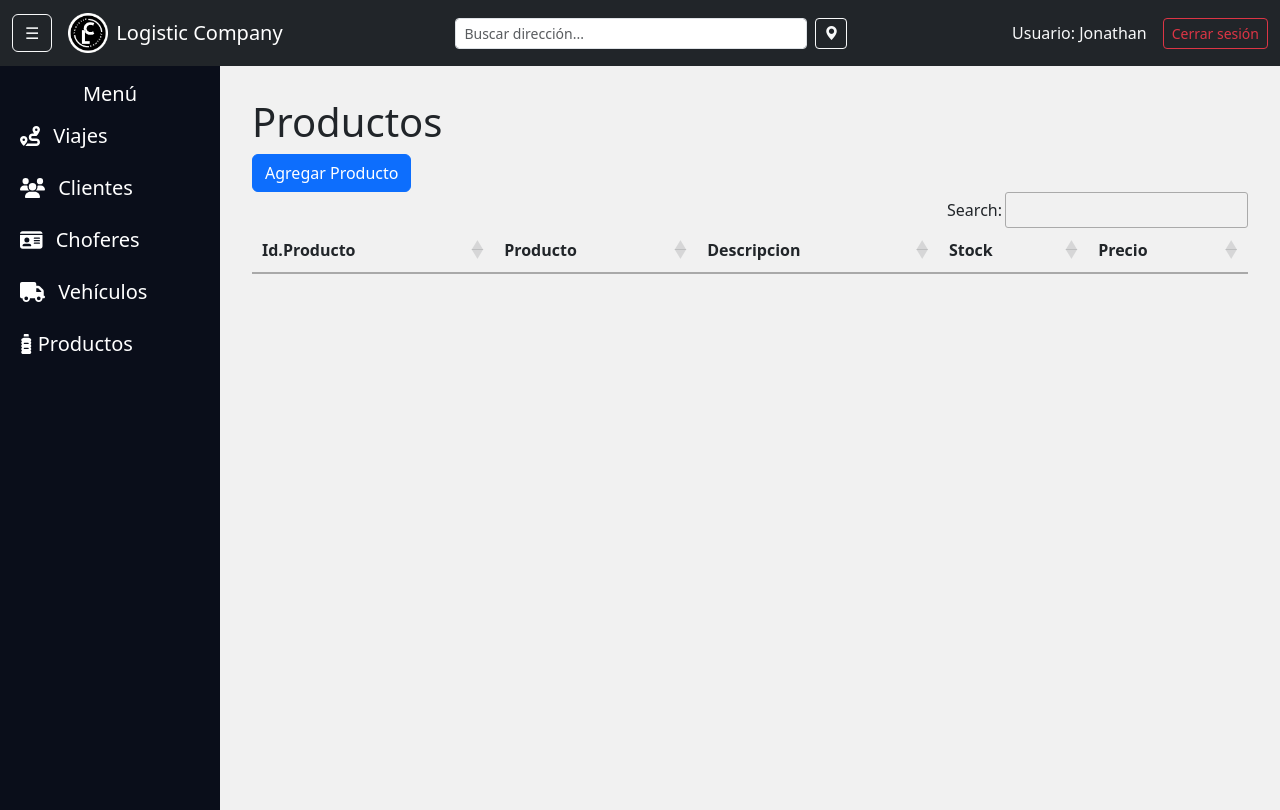
After one commit to NicolasAgustinDev/proyectologistica, a PHP site: page /productos.php in a window 1280 px wide. The commit adds this page. Run offline with PHP 8.4, Linux system fonts and the light colour scheme; a user stored in the database is signed in; lists and menus that the app fills with data are empty; some libraries are stand-ins or nearby versions.

Commit message:
Agregar funcionalidades para gestionar productos: implementar métodos en el modelo y controlador, y actualizar la vista para incluir agregar, modificar y eliminar productos.

```diff
--- /dev/null
+++ b/ProyectoLogistica/productos.php
@@ -0,0 +1,159 @@
+<?php require_once "sectores/parte_superior.php" ?>
+
+
+        <h1>Productos</h1>
+        <div class="btn-agregar-producto">
+            <button type="button" class="btn btn-primary" data-bs-toggle="modal" data-bs-target="#miModal" >Agregar Producto</button>
+        </div>
+        <table id="productos" class="display" style="width:100%">
+            <thead>
+                <tr>
+                    <th>Id.Producto</th>
+                    <th>Producto</th>
+                    <th>Descripcion</th>
+                    <th>Stock</th>
+                    <th>Precio</th>
+                </tr>
+            </thead>
+        </table>
+        <!-- MODAL -->
+        <div class="modal fade" id="miModal" tabindex="-1" aria-labelledby="exampleModalLabel" aria-hidden="true">
+            <div class="modal-dialog">
+                <div class="modal-content">
+                    <div class="modal-header">
+                        <h1 class="modal-title fs-5" id="exampleModalLabel">Agregar Producto</h1>
+                        <button type="button" class="btn-close" data-bs-dismiss="modal" aria-label="Close"></button>
+                    </div>
+                <div class="modal-body">
+                    <div>
+                        <form>
+                            <div>
+                                <input type="hidden" id="id_producto" name="id_producto">
+                                <div class="mb-3">
+                                    <label for="nombre">Nombre: </label>
+                                    <input type="text" id="nombre" name="nombre" placeholder="Ingrese el producto" required>
+                                </div>
+                                <div class="mb-3">
+                                    <label for="descripcion">Descripcion: </label>
+                                    <input type="text" id="descripcion" name="descripcion" placeholder="Ingrese la descripcion del producto " required>
+                                </div>
+                                <div class="mb-3">
+                                    <label for="stock">Stock: </label>
+                                    <input type="number" id="stock" name="stock" placeholder="Ingrese el stock del producto " required>
+                                </div>
+                                <div class="mb-3">
+                                    <label for="precio">Precio: </label>
+                                    <input type="number" id="precio" name="precio" placeholder="Ingrese el Precio del producto " required>
+                                </div>
+                            </div>
+                        </form>
+                    </div>
+                </div>
+                <div>
+                    <div class="modal-footer">
+                        <button type="button" class="btn btn-secondary" data-bs-dismiss="modal">Cerrar</button>
+                        <button type="button" class="btn btn-primary" id="btnguardar">Guardar</button>
+                    </div>
+                </div>
+            </div>
+        </div>
+
+        <!-- 1. jQuery primero -->
+        <script src="https://code.jquery.com/jquery-3.7.1.min.js"></script>
+        <!-- SweetAlert -->
+        <script src="https://cdn.jsdelivr.net/npm/sweetalert2@11"></script>
+        <!-- Bootstrap -->
+        <script src="https://cdn.jsdelivr.net/npm/bootstrap@5.3.3/dist/js/bootstrap.bundle.min.js"></script>
+        <!-- Data tables -->
+        <script src="//cdn.datatables.net/2.3.3/js/dataTables.min.js"></script>
+        <!-- Fontawesome -->
+        <script src="https://use.fontawesome.com/releases/v6.3.0/js/all.js" crossorigin="anonymous"></script>
+        <script>
+            $(document).ready(function(){
+                let accion = "";
+                let tabla = new DataTable('#productos', {
+                    dom: 'Bfrtip',
+                    language: {
+                    url: 'https://cdn.datatables.net/plug-ins/1.10.24/i18n/Spanish.json'
+                    },
+                    info:'false',
+                    ordering:'false',
+                    paging:'false',
+                    ajax:{
+                        url:'ajaxs/productos.ajax.php',
+                        dataSrc:''
+                    },
+                    columns:[
+                        {data: 'id_producto'},
+                        {data:'nombre'},
+                        {data:'descripcion'},
+                        {data:'stock'},
+                        {data:'precio'},
+                        {
+                            data:null,
+                            render:function(data,type,row){
+                                return `<button class="btn btn-principal btneditar" data-bs-target="#miModal" data-bs-toggle="modal">
+                                <i class="fa-solid fa-pen"></i>
+                                </button>
+                                <button class ="btn btn-danger btneliminar">
+                                <i class="fa-solid fa-trash"></i>
+                                </button>
+                                `
+                            }
+                        }
+                    ]
+                });
+                $('.btn-agregar-productos').on('click',function(){
+                    accion = "registrar";
+                })
+                $('#btnguardar').on('click',function(){
+                    let id_producto = $("#id_producto").val(),
+                        nombre = $("#nombre").val(),
+                        descripcion = $("#descripcion").val(),
+                        stock = $("#stock").val(),
+                        precio = $("#precio").val()
+                    let datos = new FormData();
+                    datos.append('id_producto',id_producto);
+                    datos.append('nombre',nombre);
+                    datos.append('descripcion',descipcion);
+                    datos.append('stock',stock);
+                    datos.append('precio',precio);
+                    datos.append('accion',accion);
+                    if (nombre === '' || descripcion === '' || stock === '' || precio === '') {
+                        alert('Por favor, completa todos los campos.');
+                        return;
+                    }
+                    $.ajax({
+                        url: "ajaxs/productos.ajax.php",
+                        method: "POST",
+                        data:datos,
+                        cache:false,
+                        contentType: false,
+                        processData: false,
+                        success:function(respuesta){
+                            console.log(respuesta);
+                            document.activeElement.blur();
+                            $("#miModal").modal('hide');
+                            $('#productos').DataTable().ajax.reload();
+                            $("#nombre").val(""),
+                            $("#descripcion").val(""),
+                            $("#stock").val(""),
+                            $("#precio").val("");
+                        }
+                    })
+
+                })
+
+                $('#productos, tbody').on('click','.btneditar',function(){
+
+                })
+
+                $('#productos, tbody').on('click','.btneliminar',function(){
+
+                })
+
+
+            })
+
+        </script>
+<?php require_once "sectores/parte_inferior.php" ?>
--- a/ProyectoLogistica/sectores/parte_superior.php
+++ b/ProyectoLogistica/sectores/parte_superior.php
@@ -63,6 +63,7 @@ $hay_planes_disponibles = false;
             <h5><a href="clientes.php"><i class="fas fa-users me-2"></i> Clientes</a></h5>
             <h5><a href="choferes.php"><i class="fas fa-id-card me-2"></i> Choferes</a></h5>
             <h5><a href="vehiculos.php"><i class="fas fa-truck me-2"></i> Vehículos</a></h5>
+            <h5><a href="productos.php"><i class="fa-solid fa-bottle-water"></i> Productos</a></h5>
             <!--<h5><a href="ejemplo.php"><i class="fas fa-tachometer-alt me-2"></i> Ejemplo</a></h5>-->
         </div>
 
```
Also changed, not shown: ProyectoLogistica/ajaxs/clientes.ajax.php (+26 -2 lines), ProyectoLogistica/ajaxs/productos.ajax.php (added, +20 -0 lines), ProyectoLogistica/clientes.php (+50 -4 lines), ProyectoLogistica/controladores/clientes.controlador.php (+8 -0 lines), ProyectoLogistica/controladores/productos.controlador.php (added, +13 -0 lines), ProyectoLogistica/ejemplo.php (deleted, +0 -122 lines), ProyectoLogistica/modelo/clientes.modelo.php (+22 -1 lines), ProyectoLogistica/modelo/productos.modelo.php (added, +13 -0 lines).
